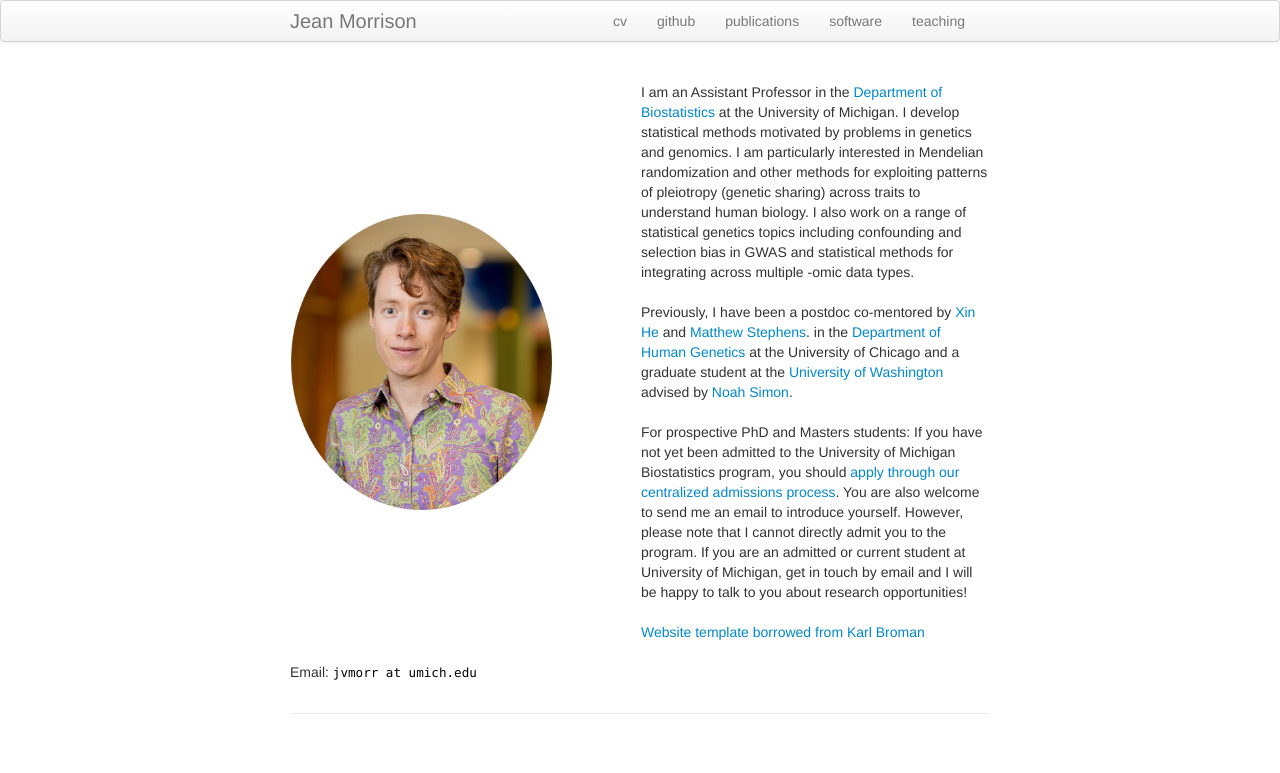
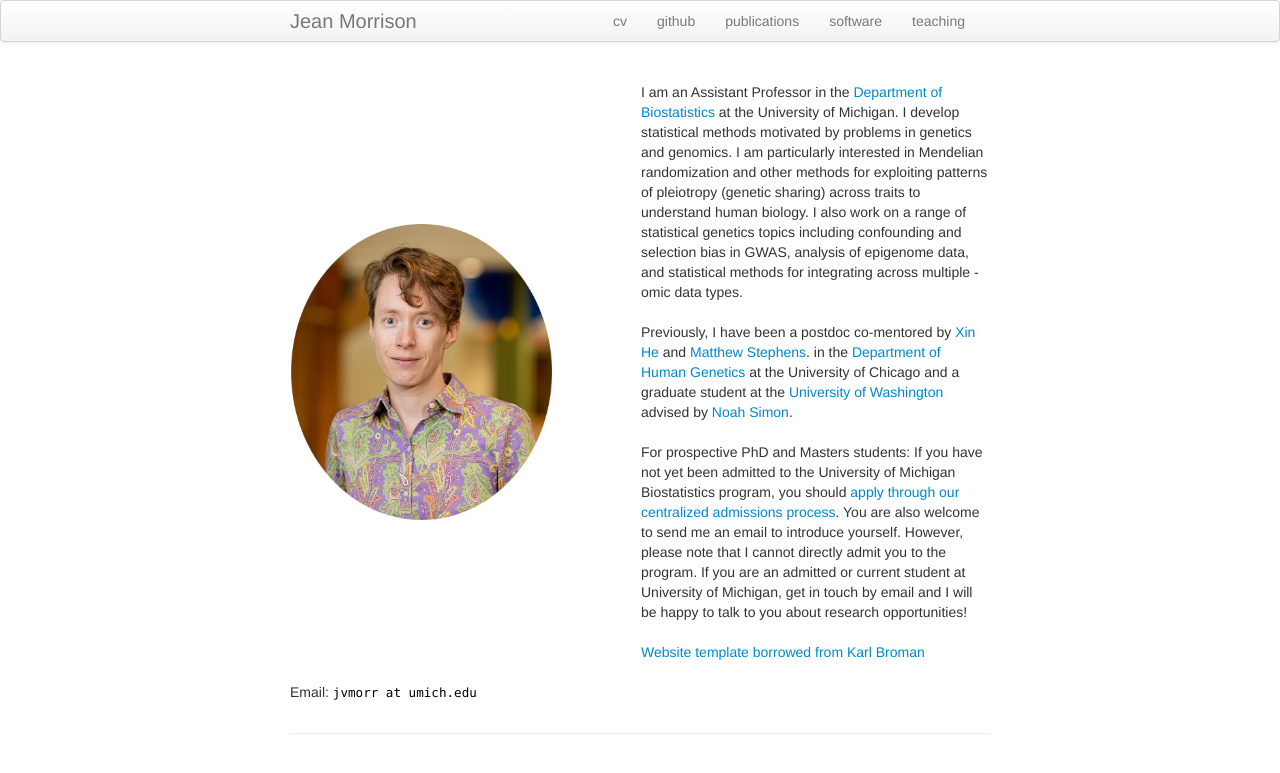
Before and after one commit to jean997/jean997.github.io, a Jekyll site: the page built from index.md, in a window 1280 px wide. Shown: the top 773 px of the page. Built offline with Jekyll 4.4.1, drawn with Linux system fonts in a browser that asks for light colours.

Commit message:
update description and cv

```diff
--- a/index.md
+++ b/index.md
@@ -2,7 +2,7 @@
 layout: frontpage
 title: Jean Morrison
 description:
-keywords: Jean, JADE, FRET, CAUSE, statistics, statistical genetics, Mendelian Randomization
+keywords: Jean, JADE, FRET, CAUSE, statistics, statistical genetics, Mendelian randomization, genetic factor analysis
 ---
 
 <!--
@@ -26,7 +26,11 @@ keywords: Jean, JADE, FRET, CAUSE, statistics, statistical genetics, Mendelian R
    </td>
   <td class="left">
   I am an Assistant Professor in the <a href="https://sph.umich.edu/biostat/">Department of Biostatistics</a> at the University of Michigan.
-  I develop statistical methods motivated by problems in genetics and genomics. I am particularly interested in Mendelian randomization and other methods for exploiting patterns of pleiotropy (genetic sharing) across traits to understand human biology. I also work on a range of statistical genetics topics including confounding and selection bias in GWAS and statistical  methods for integrating across multiple -omic data types. <br>
+  I develop statistical methods motivated by problems in genetics and genomics.
+  I am particularly interested in Mendelian randomization and other methods for exploiting patterns of pleiotropy (genetic sharing) across traits
+  to understand human biology.
+  I also work on a range of statistical genetics topics including confounding and selection bias in GWAS, analysis of
+  epigenome data, and statistical  methods for integrating across multiple -omic data types. <br>
    <br>
 
  Previously, I have been a postdoc
@@ -36,7 +40,11 @@ keywords: Jean, JADE, FRET, CAUSE, statistics, statistical genetics, Mendelian R
   	advised by <a href="http://www.faculty.washington.edu/nrsimon/">Noah Simon</a>.<br>
    <br>
 
-For prospective PhD and Masters students: If you have not yet been admitted to the University of Michigan Biostatistics program, you should <a href = "https://sph.umich.edu/biostat/biostatistics-prospective-students.html">apply through our centralized admissions process</a>. You are also welcome to send me an email to introduce yourself. However, please note that I cannot directly admit you to the program. If you are an admitted or current student at University of Michigan, get in touch by email and I will be happy to talk to you about research opportunities!
+For prospective PhD and Masters students: If you have not yet been admitted to the University of Michigan Biostatistics program,
+you should <a href = "https://sph.umich.edu/biostat/biostatistics-prospective-students.html">apply through our centralized admissions process</a>.
+You are also welcome to send me an email to introduce yourself.
+However, please note that I cannot directly admit you to the program.
+If you are an admitted or current student at University of Michigan, get in touch by email and I will be happy to talk to you about research opportunities!
 
 
   	<br>
```
Also changed, not shown: 1 other file.
